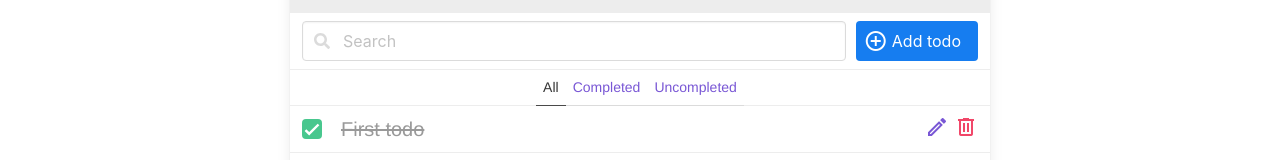
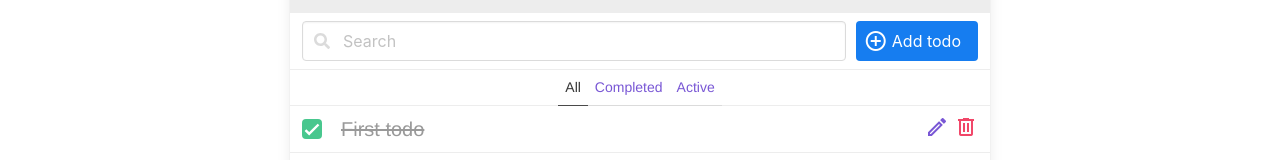
Before and after one commit to martinvlcek/todoapp-vue, a Vue app: page / in a window 1280 px wide. Shown: the part 253-413 px from the top of the page. Built offline with nearby package versions, Linux system fonts and the light colour scheme.

Commit message:
Add filter for todo list

```diff
--- a/src/App.vue
+++ b/src/App.vue
@@ -104,11 +104,11 @@
 
             </div>
             <p class="panel-tabs">
-                <a class="is-active">All</a>
-                <a>Completed</a>
-                <a>Uncompleted</a>
+                <a @click="visibleTodos = 'all'" :class="{ 'is-active': visibleTodos == 'all' }">All</a>
+                <a @click="visibleTodos = 'completed'" :class="{ 'is-active': visibleTodos == 'completed' }">Completed</a>
+                <a @click="visibleTodos = 'active'" :class="{ 'is-active': visibleTodos == 'active' }">Active</a>
             </p>
-            <a class="panel-block" v-for="todo in allTodos" :key="todo.id">
+            <a class="panel-block" v-for="todo in filteredTodos" :key="todo.id">
                 <div class="left-block">
                     <div class="field">
                         <b-checkbox :value="true" v-model="todo.isCompleted"
@@ -144,6 +144,22 @@
 
 <script>
 
+const filters = {
+    all(allTodos) {
+        return allTodos;
+    },
+    completed(allTodos) {
+        return allTodos.filter(function(todo) {
+            return todo.isCompleted;
+        })
+    },
+    active(allTodos) {
+        return allTodos.filter(function(todo) {
+            return !todo.isCompleted;
+        })
+    }
+};
+
 export default {
     data() {
         return {
@@ -157,6 +173,7 @@ export default {
             selectedTodo: null,
             allTodos: [],
             resetId: 1,
+            visibleTodos: 'all',
             initialTodos: [
                 { id: 1, value: 'First todo', isCompleted: true},
                 { id: 2, value: 'Second todo', isCompleted: false},
@@ -172,6 +189,11 @@ export default {
             console.log('2');
             this.allTodos = this.initialTodos;
        }
+    },
+    computed: {
+        filteredTodos() {
+            return filters[this.visibleTodos](this.allTodos);
+        }
     },
     watch: {
         allTodos: {
@@ -190,8 +212,8 @@ export default {
         },
         addNewTodo() {
             const highestId = Math.max.apply(Math, this.allTodos.map(todo => todo.id));
-            const test = (highestId != '-Infinity') ? highestId + 1 : this.resetId;
-            this.allTodos.push({id: test, value: this.addNewTodoValue, isCompleted: false});
+            const lastId = (highestId != '-Infinity') ? highestId + 1 : this.resetId;
+            this.allTodos.push({id: lastId, value: this.addNewTodoValue, isCompleted: false});
             this.isAddTodoModalActive = false;
             this.addNewTodoValue = '';
         },
```
